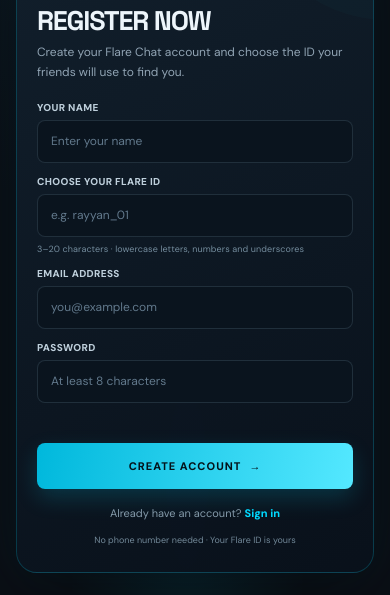
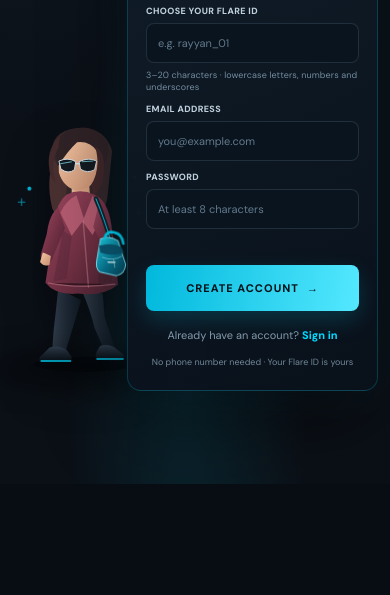
Before and after one commit to GameREX1/Flare-Chat, a plain HTML site: page index.html in a window 390 px wide. Shown: the part 360-955 px from the top of the page. After the commit the page ends 844 px from the top, so only its background shows below. Drawn offline with nearby package versions, Linux system fonts and the light colour scheme.

Commit message:
Polish responsive bag-animation authentication layout

```diff
--- a/index.html
+++ b/index.html
@@ -159,10 +159,6 @@
     @keyframes bag-rest { 0%,100%{transform:rotate(0)} 50%{transform:rotate(2deg)} }
     @keyframes bag-swing { from{transform:rotate(-7deg)} to{transform:rotate(8deg)} }
     @keyframes card-shimmer { to{background-position:200% 0} }
-    @keyframes mascot-float { 0%,100% { translate:0 0; } 50% { translate:0 -8px; } }
-    @keyframes arm-left { 0%,100% { transform:rotate(12deg); } 50% { transform:rotate(28deg); } }
-    @keyframes leg-step { 0%,100% { transform:rotate(2deg); } 50% { transform:rotate(-5deg); } }
-    @keyframes orbit-spin { to { rotate:360deg; } }
     .app-shell { height:100vh;min-height:560px;display:grid;grid-template-columns:340px minmax(0,1fr);max-width:1700px;margin:0 auto;padding:18px;gap:14px; }
     .sidebar,.chat-panel { min-height:0;border:1px solid var(--line);background:rgba(13,20,30,.92);border-radius:22px;overflow:hidden; }
     .sidebar { display:flex;flex-direction:column; }
@@ -260,24 +256,18 @@
       .chat-top { height:68px;padding:0 12px; }
       .secure-pill { display:none; }
       .message-row { max-width:88%; }
-      .auth-wrap { padding:22px 16px;min-height:100svh;align-items:start; }
-      .auth-layout { width:min(100%,490px);grid-template-columns:1fr;gap:13px; }
-      .auth-story { display:grid;grid-template-columns:1fr 104px;column-gap:13px;align-items:center;padding:0; }
-      .story-chip { grid-column:1 / -1;justify-self:start;font-size:9px;padding:7px 10px; }
-      .mascot-stage { grid-column:2;grid-row:2 / span 2;height:112px;width:104px;margin:7px 0 0;border-radius:19px; }
-      .mascot-stage:before { width:76px;height:76px;top:15px; }
-      .mascot-stage:after { width:94px;height:94px;top:6px; }
-      .mascot-character { transform:translateX(-50%) scale(.48);transform-origin:bottom center;bottom:4px; }
-      .mascot-caption { display:none; }
-      .auth-story h2 { grid-column:1;grid-row:2;margin:13px 0 5px;font-size:24px;letter-spacing:-1px; }
-      .auth-story-copy { grid-column:1;grid-row:3;font-size:11px;line-height:1.55; }
-      .story-pills { grid-column:1 / -1;margin-top:9px; }
-      .story-pills span { font-size:8px;padding:6px 8px; }
-      .auth-card { max-width:none;justify-self:stretch;padding:24px 20px;border-radius:21px; }
-      .auth-card .brand { margin-bottom:21px; }
-      .auth-card h1 { font-size:27px; }
-      .auth-intro { font-size:12px;margin-bottom:18px; }
-      .form-grid { gap:12px; }
+      .auth-wrap { padding:22px 12px; min-height:100svh; }
+      .auth-layout { width:min(100%,560px); grid-template-columns:115px minmax(0,1fr); align-items:center; }
+      .auth-character { width:145px; height:285px; margin-right:-30px; align-self:end; }
+      .auth-character svg { width:175px; max-width:none; height:285px; }
+      .auth-brand-caption { display:none; }
+      .auth-card { max-width:none; justify-self:stretch; padding:23px 18px 20px; border-radius:14px; }
+      .auth-card .brand { margin-bottom:19px; }
+      .auth-card h1 { font-size:25px; }
+      .auth-intro { font-size:11px; margin-bottom:17px; }
+      .form-grid { gap:10px; }
+      .auth-card .field { min-height:40px; padding:10px 11px; font-size:11px; }
+      .auth-card label { font-size:9px; }
     }
   </style>
 </head>
```
